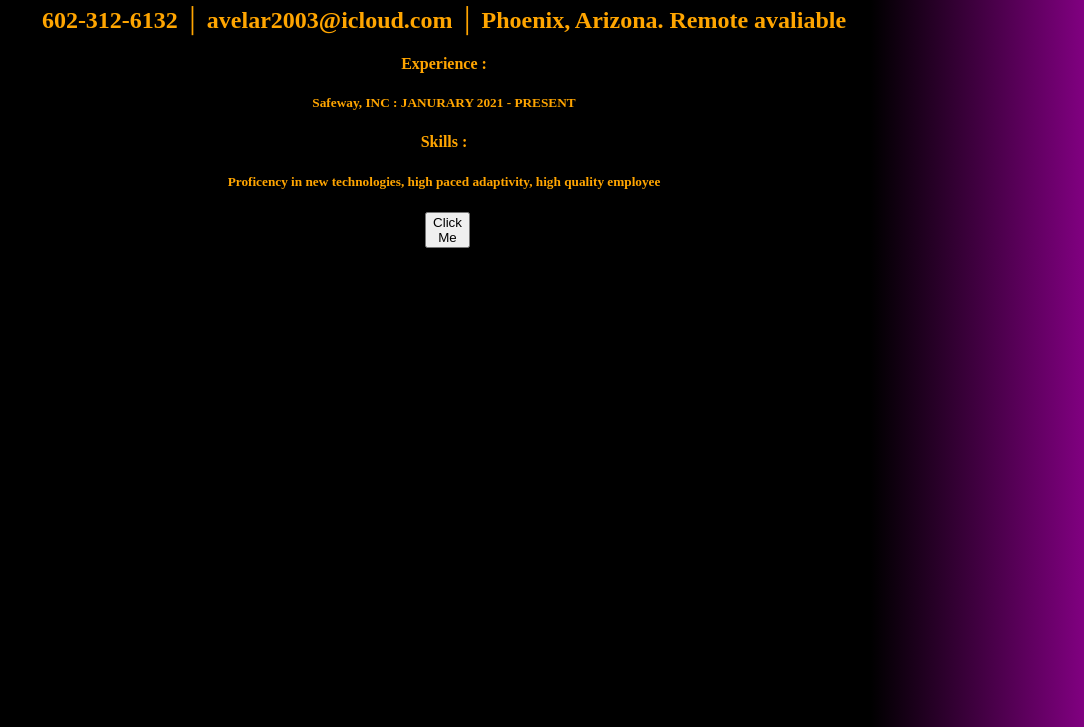
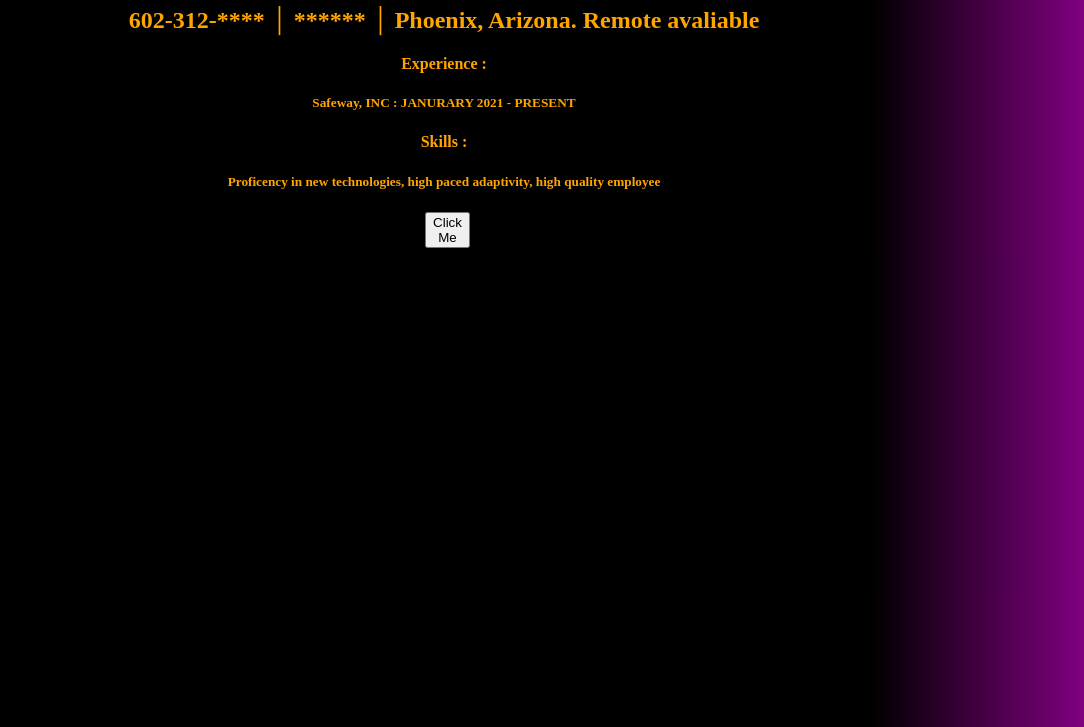
Before and after one commit to Ueabsly/my-resume-site, a plain HTML site: page index.html in a window 1280 px wide. Shown: the part 73-800 px from the top of the page, without its empty margins (196-1280 px from the left). Drawn offline with Linux system fonts and the light colour scheme.

Commit message:
Update index.html

```diff
--- a/index.html
+++ b/index.html
@@ -5,7 +5,7 @@
 
 <body>
  <h1>Sebastian Avelar</h1>
- <h2>602-312-6132 │ avelar2003@icloud.com │ Phoenix, Arizona. Remote avaliable</h2>
+ <h2>602-312-**** │ ****** │ Phoenix, Arizona. Remote avaliable</h2>
  <h4>Experience :</h4>
  <h5>Safeway, INC : JANURARY 2021 - PRESENT</h5>
  <h4>Skills : </h4>
```
